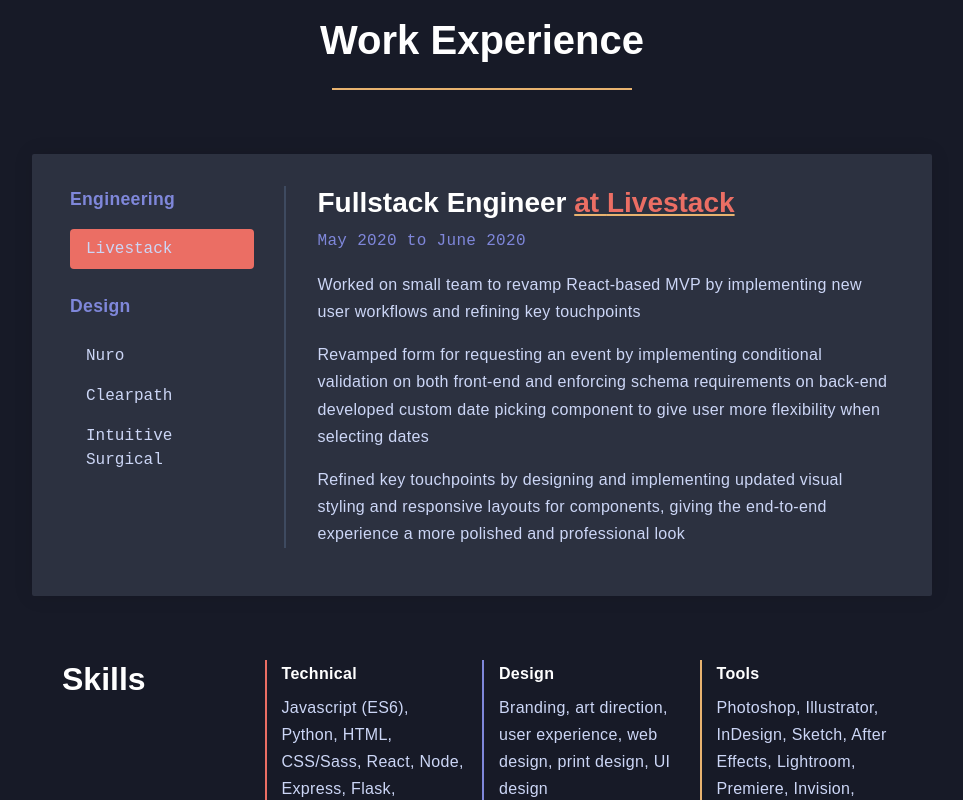
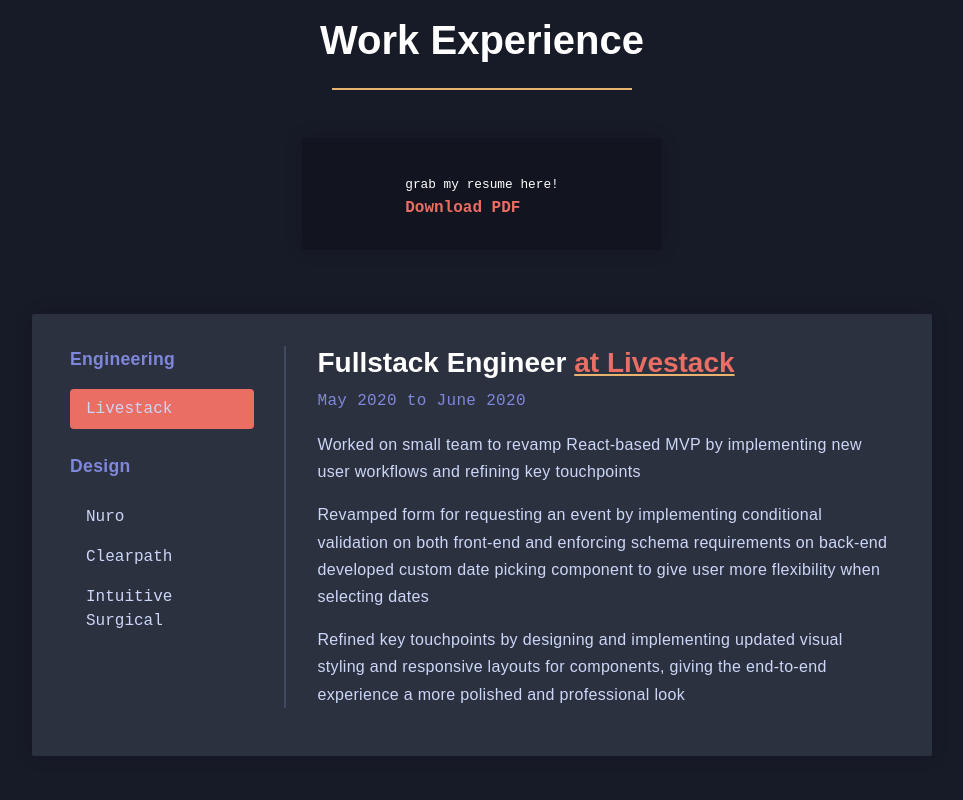
Before and after one commit to charleskantz/personal-site-v02, a React (Create React App) app: page / in a window 1280 px wide. Shown: the part 1160-1960 px from the top of the page, without its empty margins (158-1121 px from the left). Built offline with nearby package versions, Linux system fonts and the light colour scheme; a web font is replaced by a local one; what @fortawesome/pro-duotone-svg-icons, @fortawesome/pro-regular-svg-icons would draw is missing.

Commit message:
added resume, converted design page CTA to a generic CTA for reuse

```diff
--- a/src/App.js
+++ b/src/App.js
@@ -2,11 +2,20 @@ import React from 'react';
 import Container from './Container.js';
 import Navigation from './Navigation.js';
 import { library } from '@fortawesome/fontawesome-svg-core';
-import { faPencilRuler, faExternalLinkAlt, faCodeBranch } from '@fortawesome/pro-duotone-svg-icons';
+import { faPencilRuler, faExternalLinkAlt, faCodeBranch, faFileAlt } from '@fortawesome/pro-duotone-svg-icons';
 import { faGithub, faInstagram, faTwitter, faLinkedinIn } from '@fortawesome/free-brands-svg-icons';
 import { faEnvelope } from '@fortawesome/pro-regular-svg-icons';
 
-library.add(faPencilRuler, faExternalLinkAlt, faCodeBranch, faGithub, faInstagram, faTwitter, faLinkedinIn, faEnvelope);
+library.add(
+  faPencilRuler,
+  faExternalLinkAlt,
+  faCodeBranch,
+  faGithub,
+  faInstagram,
+  faTwitter,
+  faLinkedinIn,
+  faFileAlt,
+  faEnvelope);
 
 function App() {
   return (
--- a/src/DesignCtaBanner.js
+++ b/src/CtaBanner.js
@@ -1,20 +1,20 @@
 import React from 'react';
 import { FontAwesomeIcon } from '@fortawesome/react-fontawesome';
 
-function DesignCtaBanner() {
+function CtaBanner({cta, link, icon}) {
   return (
     <div className="projectDesignBanner col-12 col-sm-10 offset-sm-1 col-md-8 offset-md-2 col-lg-6 offset-lg-3 col-xl-4 offset-xl-4 mt-4">
 
-        <FontAwesomeIcon icon={['fad', 'pencil-ruler']} size="2x"/>
+        <FontAwesomeIcon icon={icon} size="2x"/>
         <div>
-          <span className="h6">Check out my design portfolio at</span><br />
+          <span className="h6">{cta}</span><br />
           <span className="projectDesignLink">
             <a
               rel="noopener noreferrer"
               target="_blank"
-              href="https://design.charleskantz.com"
+              href={link[1]}
             >
-                design.charleskantz.com
+                {link[0]}
             </a>
           </span>
         </div>
@@ -23,4 +23,4 @@ function DesignCtaBanner() {
   )
 }
 
-export default DesignCtaBanner;
+export default CtaBanner;
--- a/src/Experience.js
+++ b/src/Experience.js
@@ -7,6 +7,8 @@ import {
   Nav
 } from 'react-bootstrap';
 import Fade from 'react-reveal/Fade';
+import CtaBanner from './CtaBanner.js';
+import resume from './images/ckantz_eng_resume_2020.pdf';
 
 function Experience({ workHistory }) {
 
@@ -66,6 +68,12 @@ function Experience({ workHistory }) {
       <div>
         <h1 className="text-center mb-4" >Work Experience</h1>
         <div className="aboutRule mx-auto mt-3 mb-5"></div>
+        <CtaBanner
+          cta="grab my resume here!"
+          link={["Download PDF", resume]}
+          icon={['fad','file-alt']}
+          swapOpacity
+        />
         <Fade bottom>
           <div className="workContainer col-md-10 offset-md-1 col-sm-12">
             <Tab.Container id="left-tabs-example" defaultActiveKey="livestack">
--- a/src/Work.js
+++ b/src/Work.js
@@ -1,7 +1,7 @@
 import React from 'react';
 import WorkFeaturedList from './WorkFeaturedList.js';
 import WorkProjectList from './WorkProjectList.js';
-import DesignCtaBanner from './DesignCtaBanner.js';
+import CtaBanner from './CtaBanner.js';
 import Fade from 'react-reveal/Fade';
 
 function Work({ jobData }) {
@@ -22,7 +22,11 @@ function Work({ jobData }) {
           <WorkProjectList jobData={normalList} />
         </Fade>
         <Fade bottom>
-          <DesignCtaBanner />
+          <CtaBanner
+            cta="check out my design portfolio at"
+            link={[ "design.charleskantz.com", "https://design.charleskantz.com" ]}
+            icon={[ 'fad', 'pencil-ruler' ]}
+          />
         </Fade>
       </>
     )
--- a/src/styles/_typography.scss
+++ b/src/styles/_typography.scss
@@ -208,6 +208,17 @@ li {
   }
 }
 
+#experience .projectDesignBanner {
+  .fa-primary {
+    color: $tertiaryColor;
+    opacity: 1;
+  }
+  .fa-secondary {
+    color: $secondaryColor;
+    opacity: .5;
+  }
+}
+
 .contactSocials {
   a {
     margin: .5rem;
```
Also changed, not shown: 1 other file (tests, documents, lock files or other folders).
